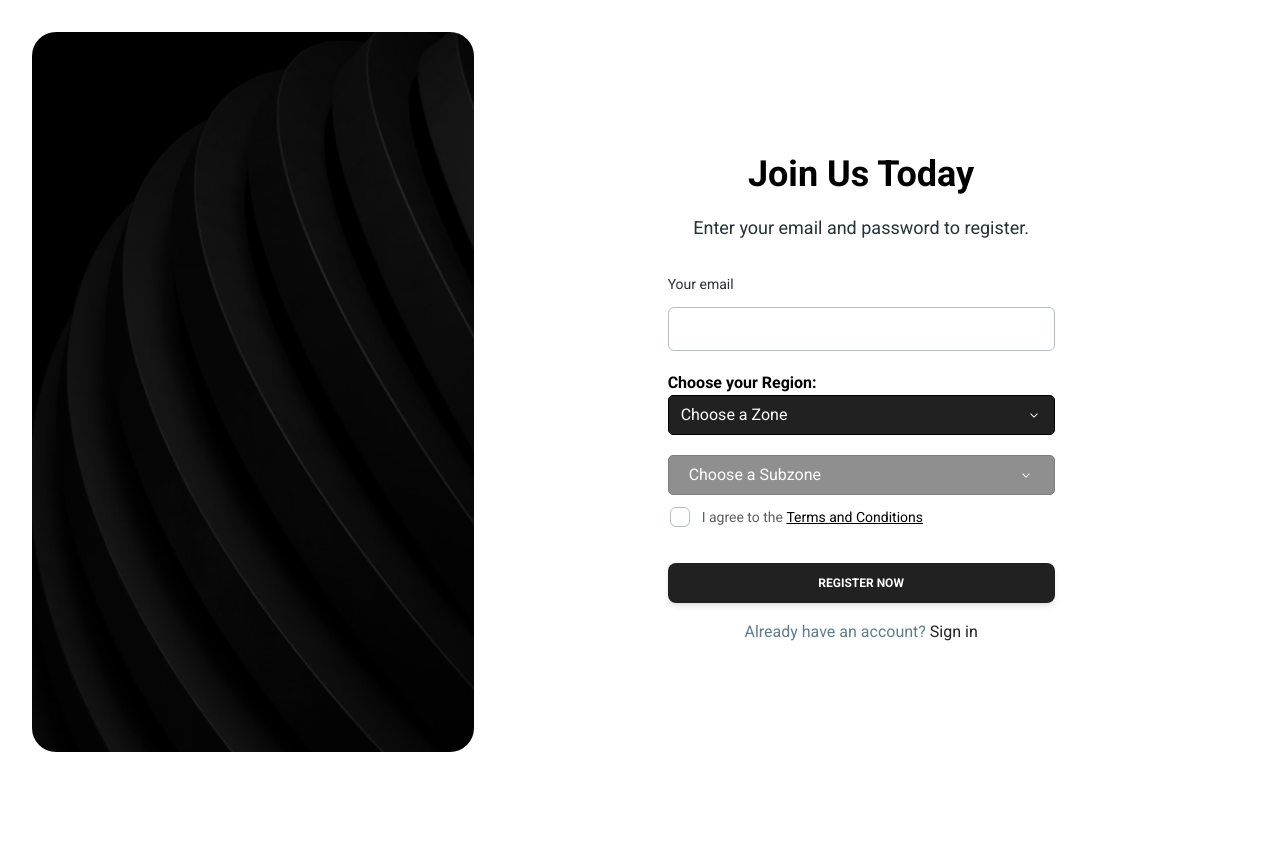
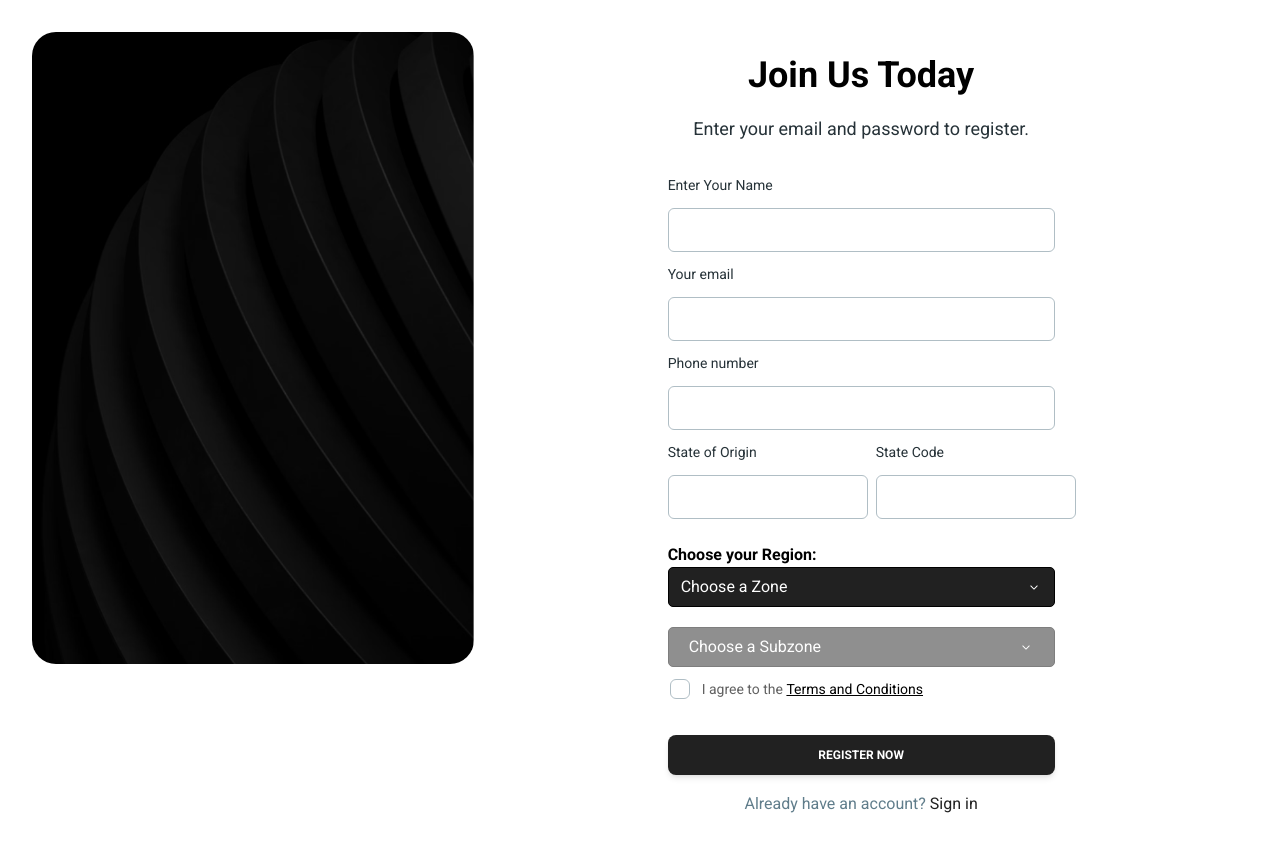
Before and after one commit to sofelaisrael/NCCFIMO, a React (Vite) app: page /sign-up in a window 1280 px wide. Shown: the top 852 px of the page. Before the commit the page ends 800 px from the top, so only its background shows below. Built offline with nearby package versions, Linux system fonts and the light colour scheme.

Commit message:
Minor Fixes and signup-page

```diff
--- a/src/pages/home.jsx
+++ b/src/pages/home.jsx
@@ -181,20 +181,25 @@ export function Home() {
   useEffect(() => {
     const zone = document.querySelector('.Zones')
     const drop = document.querySelector('.drop')
-    zone.onclick = () => {
+    const last = document.querySelector(".lastdrop")
+
+    zone.onmouseenter = (e) => {
       drop.classList.toggle('hidden')
       let ul = drop.querySelector('ul')
+      drop.style.display = 'block'
+      last.style.display = 'block'
       const b4 = document.querySelectorAll('.dr')
       b4.forEach((b) => {
         b.remove()
       })
+
       sub.map((s) => {
         let li = document.createElement('li')
         li.textContent = s.zone
         li.classList.add('dr')
         li.onmouseenter = () => {
           const last = document.querySelector(".lastdrop")
-          last.classList.add('border')
+          last.classList.add('border-b')
           const lastli = document.querySelectorAll(".lastdrop li")
           lastli.forEach((lli) => {
             lli.remove()
@@ -207,26 +212,14 @@ export function Home() {
           })
 
         }
-        li.onmouseleave = () => {
-          const last = document.querySelectorAll(".lastdrop")
-          last.classList.remove('border')
-          const lastli = document.querySelectorAll(".lastdrop li")
-          lastli.forEach((lli) => {
-            lli.remove()
-          })
-        }
-
         ul.appendChild(li)
       })
-      window.addEventListener('click', function (e) {
-        if (!zone.contains(e.target)) {
-          drop.style.display = 'none'
-        } else {
-          drop.style.display = 'block'
-        }
-      })
     }
-  })
+    zone.onmouseleave = (e) => {
+      drop.style.display = 'none'
+      last.style.display = 'none'
+    }
+  }, [])
 
 
   // useEffect(() => {
@@ -492,12 +485,11 @@ export function Home() {
               <span className="uppercase" >Zones</span>
               <span className=" text-[30px] increase">10</span>
               <RxCaretRight className="caret left-[40%] md:left-[20%]" />
+              <div className="drop hidden z-[1000]" >
+                <ul className="border ul rounded text-black bg-white h-[300px] overflow-y-scroll"></ul>
+              </div>
             </div>
-
-            <div className="drop hidden z-[1000]" >
-              <ul className="border ul rounded text-black bg-white h-[300px] overflow-y-scroll"></ul>
-            </div>
-            <ul className="lastdrop absolute bg-white top-[100%] left-[60%]"></ul>
+              <ul className="lastdrop absolute bg-white top-[100%] left-[60%]"></ul>
           </div>
 
           <div className="yoo flex justify-between p-3 rounded-lg items-center h-[50px]">
--- a/src/pages/sign-up.jsx
+++ b/src/pages/sign-up.jsx
@@ -171,7 +171,7 @@ export function SignUp() {
     })
   }
   return (
-    <section className="m-0 md:m-8 flex h-[90vh]">
+    <section className="m-0 md:m-8 flex ">
       <div className="w-2/5 h-full hidden lg:block">
         <img
           src="/img/pattern.png"
@@ -184,7 +184,21 @@ export function SignUp() {
           <Typography variant="paragraph" color="blue-gray" className="text-lg font-normal">Enter your email and password to register.</Typography>
         </div>
         <div className="mt-8 mb-2 mx-auto w-[270px] md:w-80 max-w-screen-lg lg:w-1/2">
-          <div className="mb-1 flex flex-col gap-6">
+          <div className="mb-3 flex flex-col gap-6">
+            <Typography variant="small" color="blue-gray" className="-mb-3 font-medium">
+              Enter Your Name
+            </Typography>
+            <Input
+              size="lg"
+              placeholder=""
+              className=" !border-t-blue-gray-200 focus:!border-t-gray-900 inp"
+              labelProps={{
+                className: "before:content-none after:content-none",
+              }}
+            />
+          </div>
+
+          <div className="mb-3 flex flex-col gap-6">
             <Typography variant="small" color="blue-gray" className="-mb-3 font-medium">
               Your email
             </Typography>
@@ -197,6 +211,51 @@ export function SignUp() {
               }}
             />
           </div>
+
+          <div className="mb-3 flex flex-col gap-6">
+            <Typography variant="small" color="blue-gray" className="-mb-3 font-medium">
+              Phone number
+            </Typography>
+            <Input
+              size="lg"
+              placeholder=""
+              type="tel"
+              className=" !border-t-blue-gray-200 focus:!border-t-gray-900 inp"
+              labelProps={{
+                className: "before:content-none after:content-none",
+              }}
+            />
+          </div>
+
+          <div className="state flex gap-2 w-full">
+            <div className="mb-1 flex flex-col gap-6">
+              <Typography variant="small" color="blue-gray" className="-mb-3 font-medium">
+                State of Origin
+              </Typography>
+              <Input
+                size="lg"
+                placeholder=""
+                className=" !border-t-blue-gray-200 focus:!border-t-gray-900 inp"
+                labelProps={{
+                  className: "before:content-none after:content-none",
+                }}
+              />
+            </div>
+            <div className="mb-1 flex flex-col gap-6">
+              <Typography variant="small" color="blue-gray" className="-mb-3 font-medium">
+                State Code
+              </Typography>
+              <Input
+                size="lg"
+                placeholder=""
+                className=" !border-t-blue-gray-200 focus:!border-t-gray-900 inp"
+                labelProps={{
+                  className: "before:content-none after:content-none",
+                }}
+              />
+            </div>
+          </div>
+
 
 
           <span className="font-semibold block mt-5">Choose your Region:</span>
```
